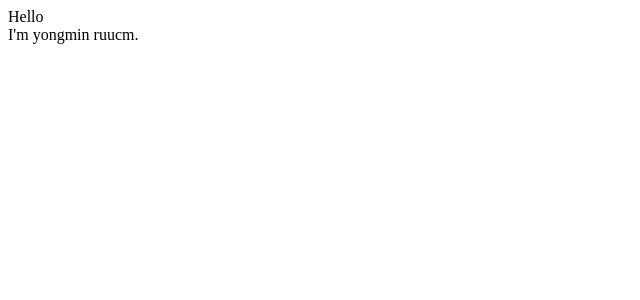
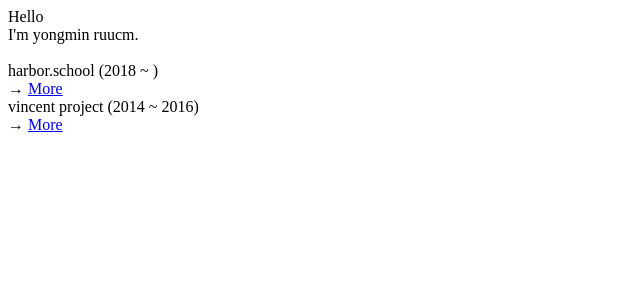
Before and after one commit to ruucm/ruucm.github.io, a Next.js app: page / in a window 1280 px wide. Shown: the top 300 px of the page, without its empty margins (0-640 px from the left). Built offline with nearby package versions, Linux system fonts and the light colour scheme.

Commit message:
update texts

```diff
--- a/pages/index.js
+++ b/pages/index.js
@@ -5,9 +5,19 @@ export default function Home() {
       Hello
       <br />
       I'm yongmin ruucm.
-      {/* <Link href="/about" as={process.env.BACKEND_URL + "/about"}>
-        <a>About</a>
-      </Link> */}
+      <br />
+      <br />
+      harbor.school (2018 ~ )
+      <br />→{" "}
+      <a href="https://harbor.school" target="_blank">
+        More
+      </a>
+      <br />
+      vincent project (2014 ~ 2016)
+      <br />→{" "}
+      <a href="https://www.instagram.com/vincent.project" target="_blank">
+        More
+      </a>
     </div>
   );
 }
```
